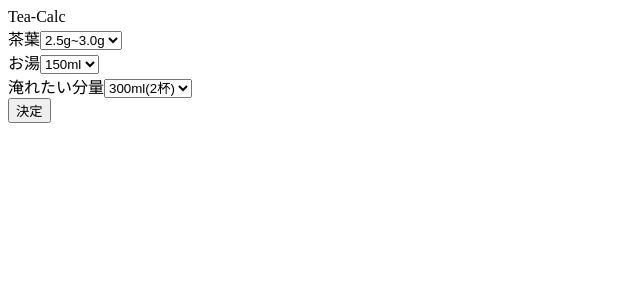
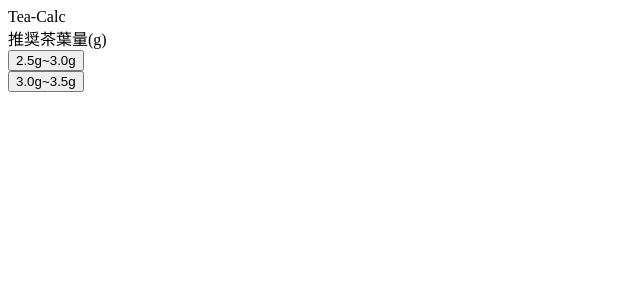
Before and after one commit to naoto-kamba/tea, a Next.js app: page / in a window 1280 px wide. Shown: the top 300 px of the page, without its empty margins (0-640 px from the left). Built offline with nearby package versions, Linux system fonts and the light colour scheme.

Commit message:
選択をセレクトボックスではなくボタン式にした

```diff
--- /dev/null
+++ b/components/HotWaterPicker.tsx
@@ -0,0 +1,22 @@
+type HotWaterPickerProps = {
+  onClick: (value: number) => void
+}
+export const HotWaterPicker = ({ onClick }: HotWaterPickerProps) => {
+  const onClickA = () => {
+    onClick(150)
+  }
+  const onClickB = () => {
+    onClick(200)
+  }
+  return (
+    <div>
+      推奨湯量(ml)
+      <div>
+        <button onClick={onClickA}>150ml</button>
+      </div>
+      <div>
+        <button onClick={onClickB}>200ml</button>
+      </div>
+    </div>
+  )
+}
--- a/components/InputAmounts.tsx
+++ b/components/InputAmounts.tsx
@@ -1,66 +1,65 @@
 import { useRouter } from 'next/dist/client/router'
 import React from 'react'
+import { HotWaterPicker } from './HotWaterPicker'
+import { LeafPicker } from './LeafPicker'
+import { TeaAmountPicker } from './TeaAmountPicker'
 import { useInputAmountsReducer } from './useInputAmountsReducer'
 
 export const InputAmounts = () => {
   const router = useRouter()
   const [state, dispatch] = useInputAmountsReducer()
-  const onChangeLeaf = (event: React.ChangeEvent<HTMLSelectElement>) => {
+  const onChangeLeaf = (value: number) => {
     dispatch({
       type: 'change',
       payload: {
         name: 'leaf',
-        value: Number(event.target.value),
+        value: value,
+      },
+    })
+    dispatch({
+      type: 'change',
+      payload: {
+        name: 'current',
+        value: 'hotWater',
       },
     })
   }
-  const onChangeHotWater = (event: React.ChangeEvent<HTMLSelectElement>) => {
+  const onChangeHotWater = (value: number) => {
     dispatch({
       type: 'change',
       payload: {
         name: 'hotWater',
-        value: Number(event.target.value),
+        value: value,
+      },
+    })
+    dispatch({
+      type: 'change',
+      payload: {
+        name: 'current',
+        value: 'tea',
       },
     })
   }
-  const onChangeTea = (event: React.ChangeEvent<HTMLSelectElement>) => {
+  const onChangeTea = (value: number) => {
     dispatch({
       type: 'change',
       payload: {
         name: 'tea',
-        value: Number(event.target.value),
+        value: value,
       },
     })
-  }
-  const onDeterminationClick = () => {
     router.push(
       `/calc-result?leaf=${state.leaf}&hotWater=${state.hotWater}&tea=${state.tea}`
     )
   }
+
   return (
     <div>
-      <div>
-        <label>茶葉</label>
-        <select value={state.leaf} onChange={onChangeLeaf}>
-          <option value={2.75}>2.5g~3.0g</option>
-          <option value={3.25}>3.0g~3.5g</option>
-        </select>
-      </div>
-      <div>
-        <label>お湯</label>
-        <select value={state.hotWater} onChange={onChangeHotWater}>
-          <option value={150}>150ml</option>
-          <option value={200}>200ml</option>
-        </select>
-      </div>
-      <div>
-        <label>淹れたい分量</label>
-        <select value={state.tea} onChange={onChangeTea}>
-          <option value={300}>300ml(2杯)</option>
-          <option value={600}>600ml(4杯)</option>
-        </select>
-      </div>
-      <button onClick={onDeterminationClick}>決定</button>
+      {state.current === 'leaf' && <LeafPicker onClick={onChangeLeaf} />}
+      {state.current === 'hotWater' && (
+        <HotWaterPicker onClick={onChangeHotWater} />
+      )}
+      {state.current === 'tea' && <TeaAmountPicker onClick={onChangeTea} />}
     </div>
   )
 }
--- /dev/null
+++ b/components/LeafPicker.tsx
@@ -0,0 +1,22 @@
+type LeafPickerProps = {
+  onClick: (value: number) => void
+}
+export const LeafPicker = ({ onClick }: LeafPickerProps) => {
+  const onClickA = () => {
+    onClick(2.75)
+  }
+  const onClickB = () => {
+    onClick(3.25)
+  }
+  return (
+    <div>
+      推奨茶葉量(g)
+      <div>
+        <button onClick={onClickA}>2.5g~3.0g</button>
+      </div>
+      <div>
+        <button onClick={onClickB}>3.0g~3.5g</button>
+      </div>
+    </div>
+  )
+}
--- /dev/null
+++ b/components/TeaAmountPicker.tsx
@@ -0,0 +1,22 @@
+type TeaAmountPickerProps = {
+  onClick: (value: number) => void
+}
+export const TeaAmountPicker = ({ onClick }: TeaAmountPickerProps) => {
+  const onClickA = () => {
+    onClick(300)
+  }
+  const onClickB = () => {
+    onClick(600)
+  }
+  return (
+    <div>
+      淹れたい分量(ml)
+      <div>
+        <button onClick={onClickA}>300ml</button>
+      </div>
+      <div>
+        <button onClick={onClickB}>600ml</button>
+      </div>
+    </div>
+  )
+}
--- a/components/useInputAmountsReducer.ts
+++ b/components/useInputAmountsReducer.ts
@@ -4,12 +4,14 @@ type InputAmountsState = {
   leaf: number
   hotWater: number
   tea: number
+  current: 'leaf' | 'hotWater' | 'tea'
 }
 
-const initialInputAmountsState = {
+const initialInputAmountsState: InputAmountsState = {
   leaf: 2.75,
   hotWater: 150,
   tea: 300,
+  current: 'leaf',
 }
 type ChangePayloadValiation = {
   [K in keyof InputAmountsState]: { name: K; value: InputAmountsState[K] }
```
